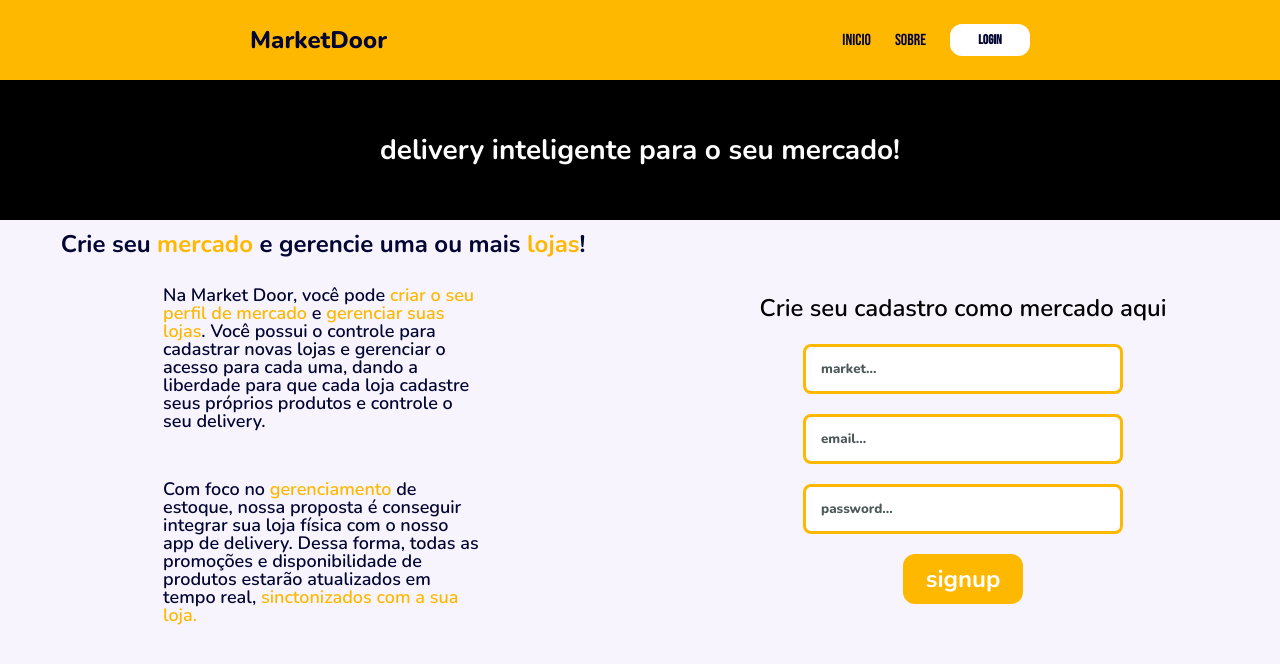
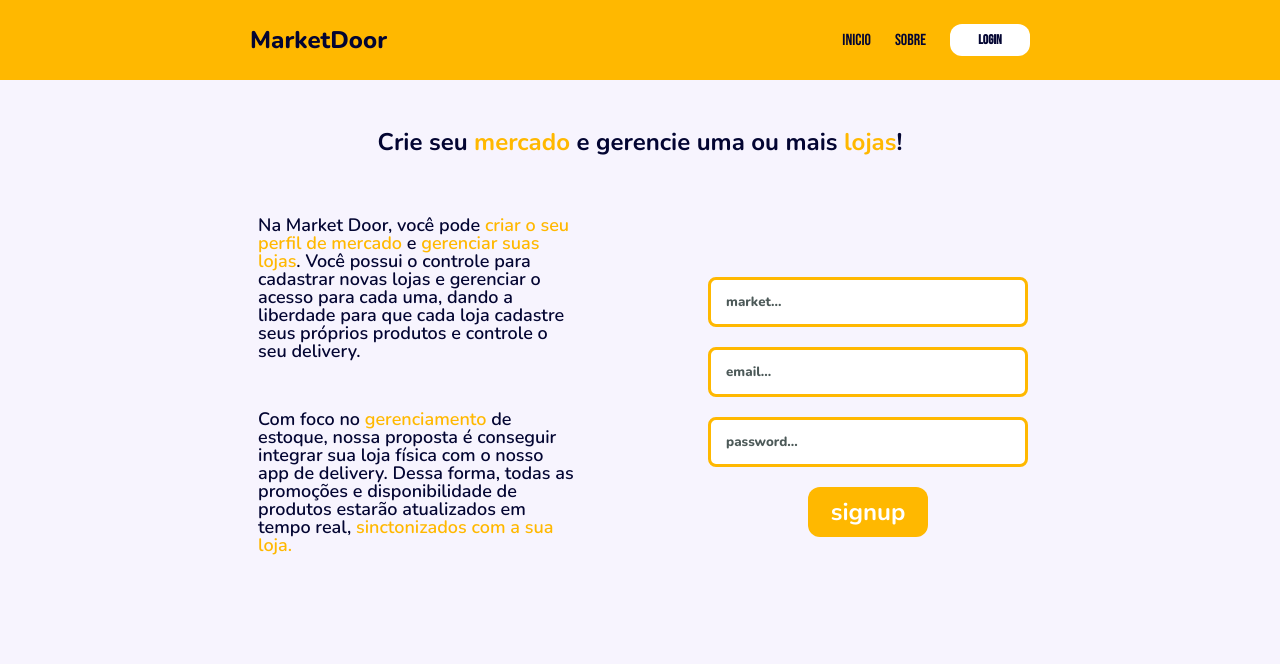
Before and after one commit to Dickson-Pinheiro/marketdoor-front, a React (Vite) app: page / in a window 1280 px wide. Shown: the top 664 px of the page. Built offline with nearby package versions, Linux system fonts and the light colour scheme.

Commit message:
refact: update layout home component

```diff
--- a/src/components/About.jsx
+++ b/src/components/About.jsx
@@ -16,7 +16,6 @@ export default function About() {
 
     return (
         <AboutContainer>
-            <h1>Crie seu <span>mercado</span> e gerencie uma ou mais <span>lojas</span>!</h1>
             <ContainerText>
                 <p>Na Market Door, você pode <span>criar o seu perfil de mercado</span> e <span>gerenciar  suas lojas</span>.  Você possui o controle para cadastrar novas lojas e gerenciar o acesso para cada uma, dando a liberdade para que cada loja cadastre seus próprios produtos e controle o seu delivery.</p>
                 <p>Com foco no <span>gerenciamento</span> de estoque, nossa proposta é conseguir integrar sua loja física com o nosso app de delivery. Dessa forma, todas as promoções e disponibilidade de produtos estarão atualizados em tempo real, <span>sinctonizados com a sua loja.</span></p>
@@ -36,15 +35,6 @@ const AboutContainer = styled.main`
     flex-direction: column;
     align-items: center;
     gap: 30px;
-    h1 {
-        font-size: 24px;
-        font-weight: 700;
-        font-family: 'Nunito', sans-serif;
-        color: #030532;
-        span {
-            color: #FFB800;
-        }
-    }
 `
 
 const ContainerText = styled.div`
--- a/src/pages/Home.jsx
+++ b/src/pages/Home.jsx
@@ -8,25 +8,49 @@ export default function Home() {
     return (
         <ContainerHome>
             <Header></Header>
-            <Fruits></Fruits>
+            <Content>
+            <h1>Crie seu <span>mercado</span> e gerencie uma ou mais <span>lojas</span>!</h1>
             <Container>
                 <About></About>
                 <ContainerCreateMarket>
-                    <h1>Crie seu cadastro como mercado aqui</h1>
                     <MarketForm></MarketForm>
                 </ContainerCreateMarket>
             </Container>
+            </Content>
         </ContainerHome>
     )
 }
 
+const Content = styled.div`
+     h1 {
+        text-align: center;
+        margin-top: 50px;
+        margin-bottom: 50px;
+        font-size: 24px;
+        font-weight: 700;
+        font-family: 'Nunito', sans-serif;
+        color: #030532;
+        span {
+            color: #FFB800;
+        }
+    }
+`
+
 const ContainerHome = styled.div`
     width: 100%;
     min-height: 100vh;
+    display: flex;
+    flex-direction: column;
 `
 
 const Container = styled.div`
     display: flex;
+    align-items: center;
+    justify-content: center;
+    width: 100%;
+    max-width: 900px;
+    flex: 1;
+    margin: 0 auto;
 `
 
 const ContainerCreateMarket = styled.div`
@@ -34,6 +58,7 @@ const ContainerCreateMarket = styled.div`
     flex-direction: column;
     align-items: center;
     width: 100%;
+    margin: 0 auto;
     justify-content: center;
     gap: 24px;
 
```
